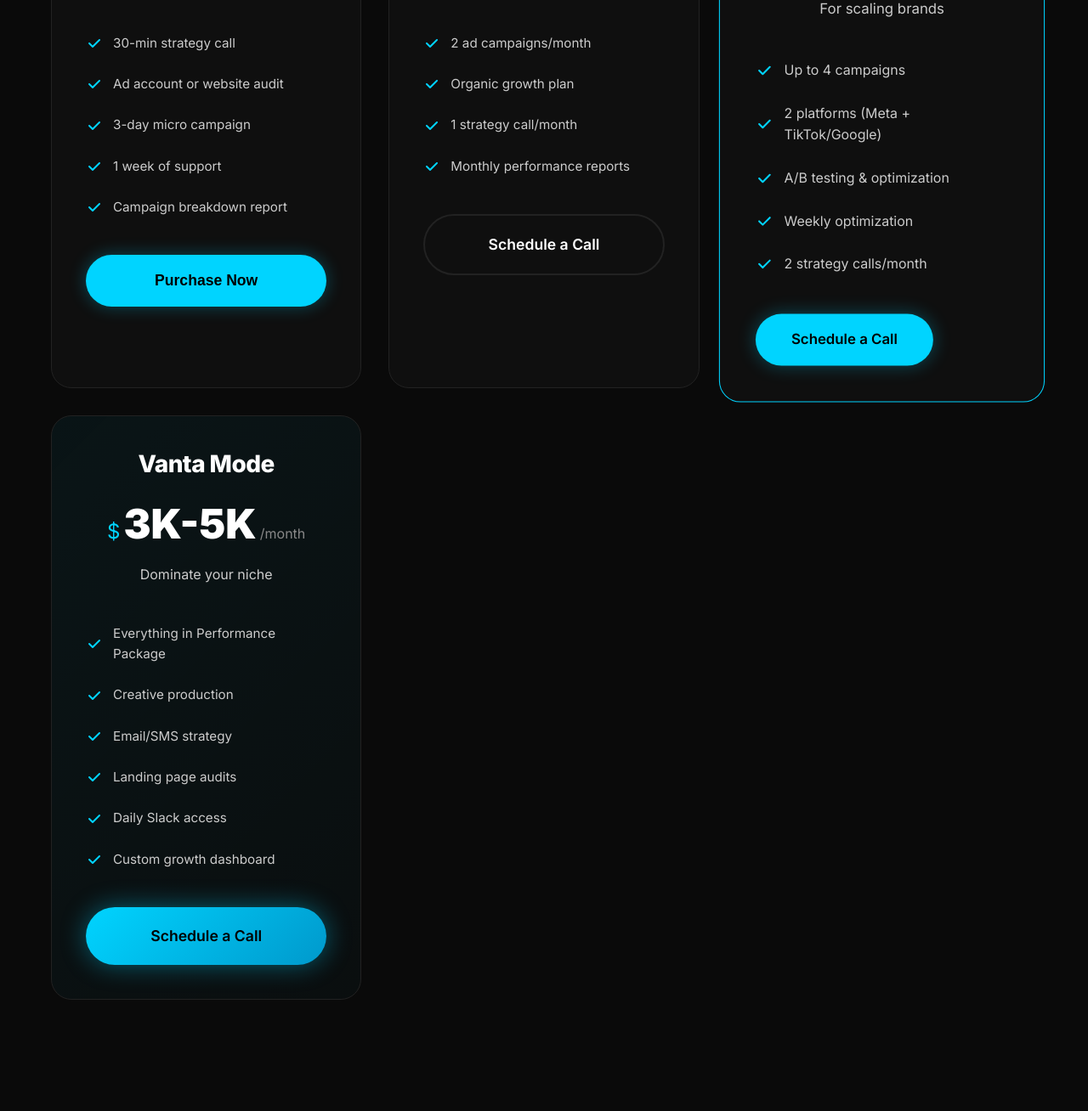
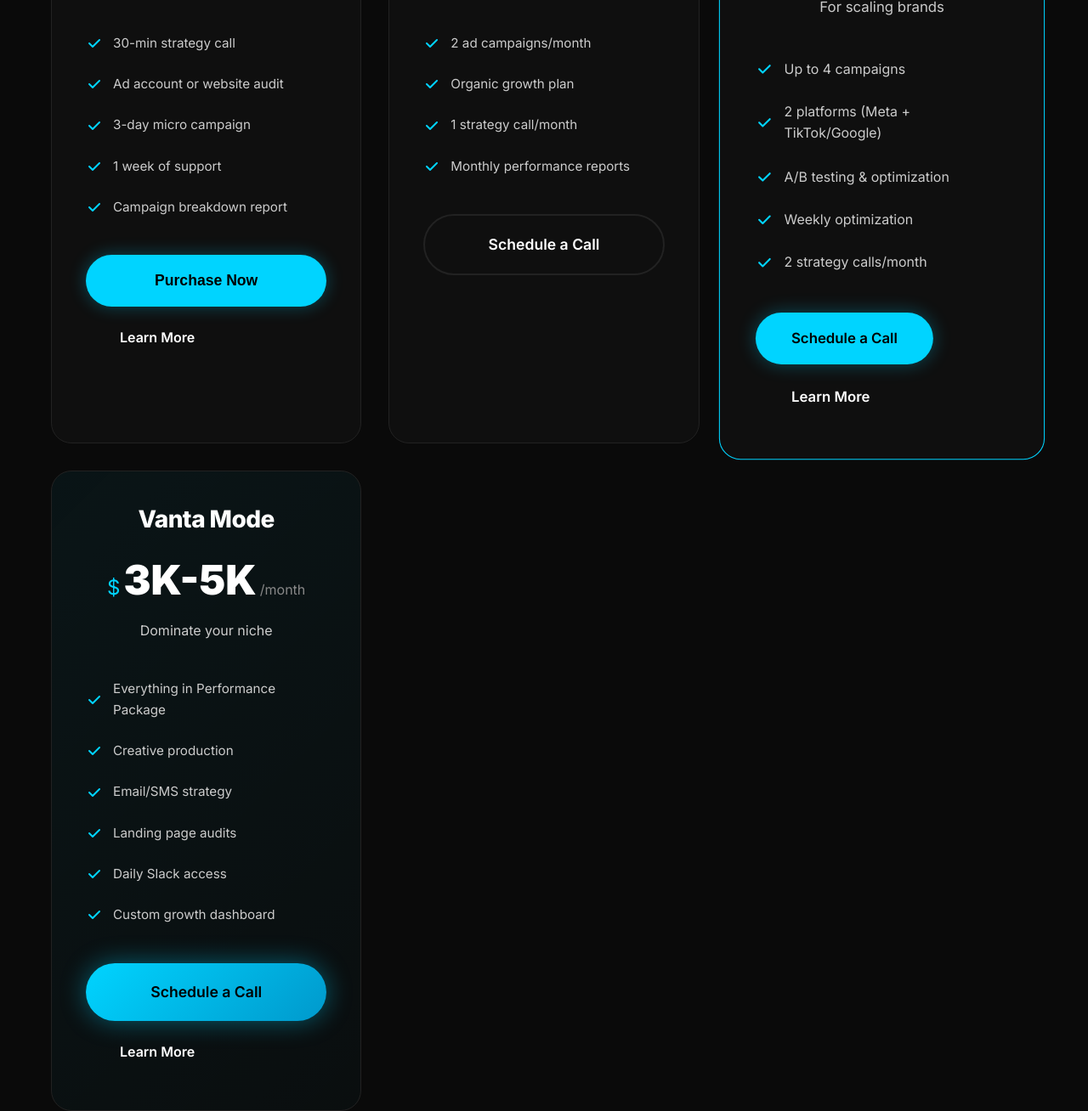
Before and after one commit to vantascaling/Vanta-Scaling-Website, a website: page public/plans.html in a window 1280 px wide. Shown: the part 651-1959 px from the top of the page at 85% size. Drawn offline with Linux system fonts and the light colour scheme; a script that the page names is missing.

Commit message:
Update plans.html

```diff
--- a/public/plans.html
+++ b/public/plans.html
@@ -1,4 +1,4 @@
-<!DOCTYPE html>
+ <!DOCTYPE html>
 <html lang="en">
 <head>
     <meta charset="UTF-8">
@@ -46,7 +46,7 @@
         <div class="container">
             <div class="pricing-grid">
                 <!-- Trial Surge -->
-                <div class="pricing-card" id="trial">
+                <div class="pricing-card clickable-card" id="trial" onclick="window.location.href='plan-trial-surge.html'">
                     <div class="card-header">
                         <h3 class="plan-name">Trial Surge</h3>
                         <div class="plan-price">
@@ -91,14 +91,17 @@
                         </ul>
                     </div>
                     <div class="card-action">
-                        <button class="btn btn-primary btn-purchase" id="checkout-trial">
+                        <button class="btn btn-primary btn-purchase" id="checkout-trial" onclick="event.stopPropagation()">
                             Purchase Now
                         </button>
+                        <a href="plan-trial-surge.html" class="btn btn-outline" style="margin-top: 0.5rem;">
+                            Learn More
+                        </a>
                     </div>
                 </div>
 
                 <!-- Accelerate Basics -->
-                <div class="pricing-card" id="accelerate">
+                <div class="pricing-card clickable-card" id="accelerate" onclick="window.location.href='plan-accelerate.html'">
                     <div class="card-header">
                         <h3 class="plan-name">Accelerate Basics</h3>
                         <div class="plan-price">
@@ -144,7 +147,7 @@
                 </div>
 
                 <!-- Performance Expansion -->
-                <div class="pricing-card featured" id="performance">
+                <div class="pricing-card featured clickable-card" id="performance" onclick="window.location.href='plan-performance.html'">
                     <div class="featured-badge">Most Popular</div>
                     <div class="card-header">
                         <h3 class="plan-name">Performance Expansion</h3>
@@ -190,14 +193,17 @@
                         </ul>
                     </div>
                     <div class="card-action">
-                        <a href="schedule.html" class="btn btn-primary">
+                        <a href="schedule.html" class="btn btn-primary" onclick="event.stopPropagation()">
                             Schedule a Call
+                        </a>
+                        <a href="plan-performance.html" class="btn btn-outline" style="margin-top: 0.5rem;">
+                            Learn More
                         </a>
                     </div>
                 </div>
 
                 <!-- Vanta Mode -->
-                <div class="pricing-card premium" id="vanta-mode">
+                <div class="pricing-card premium clickable-card" id="vanta-mode" onclick="window.location.href='plan-vanta-mode.html'">
                     <div class="card-header">
                         <h3 class="plan-name">Vanta Mode</h3>
                         <div class="plan-price">
@@ -248,8 +254,11 @@
                         </ul>
                     </div>
                     <div class="card-action">
-                        <a href="schedule.html" class="btn btn-premium">
+                        <a href="schedule.html" class="btn btn-premium" onclick="event.stopPropagation()">
                             Schedule a Call
+                        </a>
+                        <a href="plan-vanta-mode.html" class="btn btn-outline" style="margin-top: 0.5rem;">
+                            Learn More
                         </a>
                     </div>
                 </div>
```
